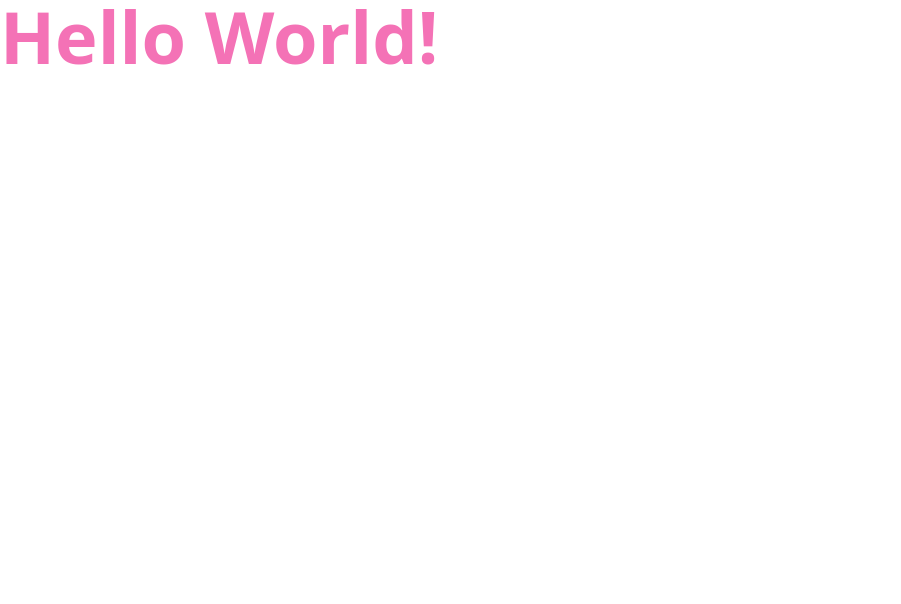
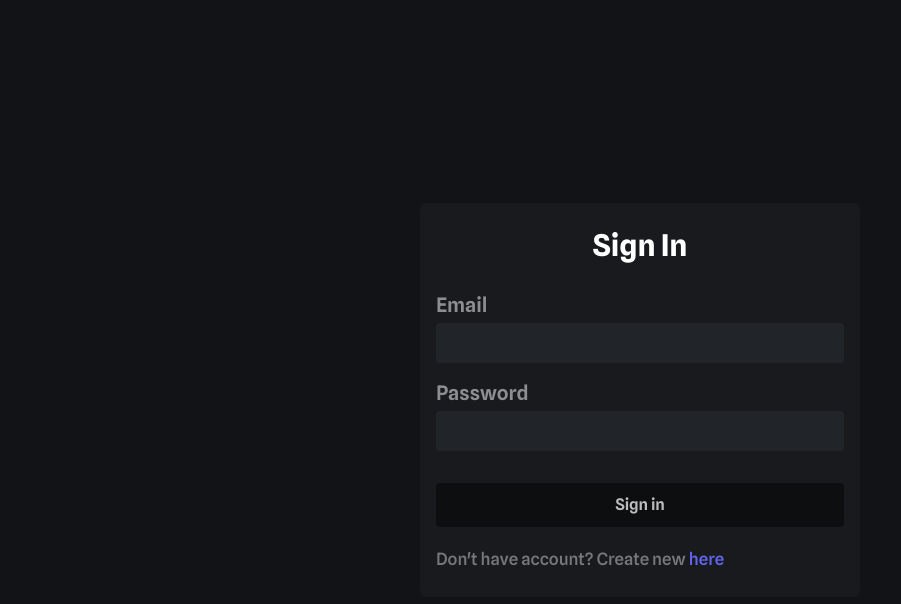
Before and after one commit to mpoweredo/react-typescript-project-management-app, a React (Vite) app: page / in a window 1280 px wide. Shown: the top 604 px of the page, without its empty margins (0-901 px from the left). Built offline with nearby package versions, Linux system fonts and the light colour scheme; no server answers.

Commit message:
Added login component with logic

```diff
--- a/src/App.tsx
+++ b/src/App.tsx
@@ -1,10 +1,10 @@
+import LoginForm from "./components/auth/LoginForm"
 
 function App() {
 
   return (
-    <div className="App">
-        <h1 className='text-7xl font-bold text-pink-400'>Hello World!</h1>
-
+    <div className="App bg-[#121316] h-screen">
+        <LoginForm />
     </div>
   )
 }
--- /dev/null
+++ b/src/components/auth/LoginForm.tsx
@@ -0,0 +1,84 @@
+import { useFormik } from 'formik';
+import * as Yup from 'yup';
+import { UserAuth } from '../../store/authContext';
+
+const classes = {
+	container: 'flex items-center justify-center h-full px-3',
+	card: 'w-full max-w-[440px] bg-[#181a1d] h-auto rounded-md px-4 py-6 flex flex-col gap-7',
+	title: 'font-bold text-3xl text-white text-center',
+	input: 'bg-[#212428] w-full h-10 rounded px-3 focus:outline focus:outline-indigo-500 duration-500 hover:bg-[#2d3137] text-gray-300',
+	form: 'flex flex-col gap-4',
+	label: 'text-xl text-[#8c8e92] font-semibold',
+	button: 'w-full h-11 mt-4 rounded font-semibold bg-[#0d0e10] text-[#bdbdbf] hover:bg-[#101114]',
+	p: 'text-[17px] text-[#76787b] font-medium mt-5',
+	error: 'text-red-400 mt-2',
+};
+
+const LoginForm = () => {
+    const { loginUser } = UserAuth()
+
+	const formik = useFormik({
+		initialValues: {
+			email: '',
+			password: '',
+		},
+		validationSchema: Yup.object({
+			email: Yup.string().email('Invalid email!').required('Email is required!'),
+			password: Yup.string().min(7, 'Password must have atleast 7 characters!').required('Password is required!'),
+		}),
+		onSubmit: values => {
+            loginUser(values.email, values.password)
+        },
+	});
+
+	return (
+		<div className={classes.container}>
+			<div className={classes.card}>
+				<h1 className={classes.title}>Sign In</h1>
+				<div className='w-full'>
+					<form onSubmit={formik.handleSubmit} className={classes.form}>
+						<div className='flex flex-col gap-1'>
+							<label htmlFor='email' className={classes.label}>
+								Email
+							</label>
+							<input
+								type='email'
+								id='email'
+								name='email'
+								className={`${classes.input} ${formik.touched.email && formik.errors.email && 'outline outline-1 !outline-red-400'}`}
+								onChange={formik.handleChange}
+								onBlur={formik.handleBlur}
+								value={formik.values.email}
+							/>
+							{formik.touched.email && formik.errors.email ? <p className={classes.error}>{formik.errors.email}</p> : null}
+						</div>
+						<div className='flex flex-col gap-1'>
+							<label htmlFor='password' className={classes.label}>
+								Password
+							</label>
+							<input
+								type='password'
+								id='password'
+								name='password'
+								className={`${classes.input} ${formik.touched.password && formik.errors.password && 'outline outline-1 !outline-red-400'}`}
+								onChange={formik.handleChange}
+								onBlur={formik.handleBlur}
+								value={formik.values.password}
+							/>
+							{formik.touched.password && formik.errors.password ? <p className={classes.error}>{formik.errors.password}</p> : null}
+						</div>
+						<button className={classes.button}>Sign in</button>
+					</form>
+					<p className={classes.p}>
+						Don't have account? Create new{' '}
+						<span onClick={() => {}} className='text-indigo-500 cursor-pointer'>
+							here
+						</span>
+					</p>
+				</div>
+			</div>
+		</div>
+	);
+};
+
+export default LoginForm;
--- a/src/index.css
+++ b/src/index.css
@@ -1,3 +1,23 @@
+@import url('https://fonts.googleapis.com/css2?family=Spline+Sans:wght@300;400;500;600;700&display=swap');
+
+body {
+	font-family: 'Spline Sans', sans-serif;
+}
+
+input:-webkit-autofill,
+input:-webkit-autofill:hover,
+input:-webkit-autofill:focus,
+input:-webkit-autofill:active {
+    transition-delay: 2000s;
+    transition: 0 ease-in-out 0s;
+}
+input:-webkit-autofill {
+	-webkit-text-fill-color: #999;
+}
+input:-webkit-autofill:focus {
+	-webkit-text-fill-color: #d1d5db;
+}
+
 @tailwind base;
 @tailwind components;
 @tailwind utilities;
```
